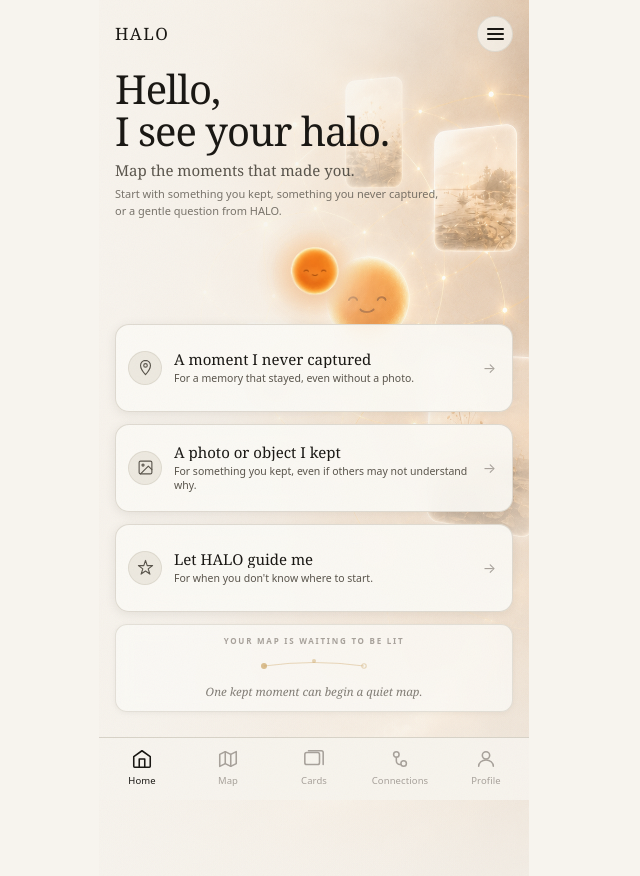
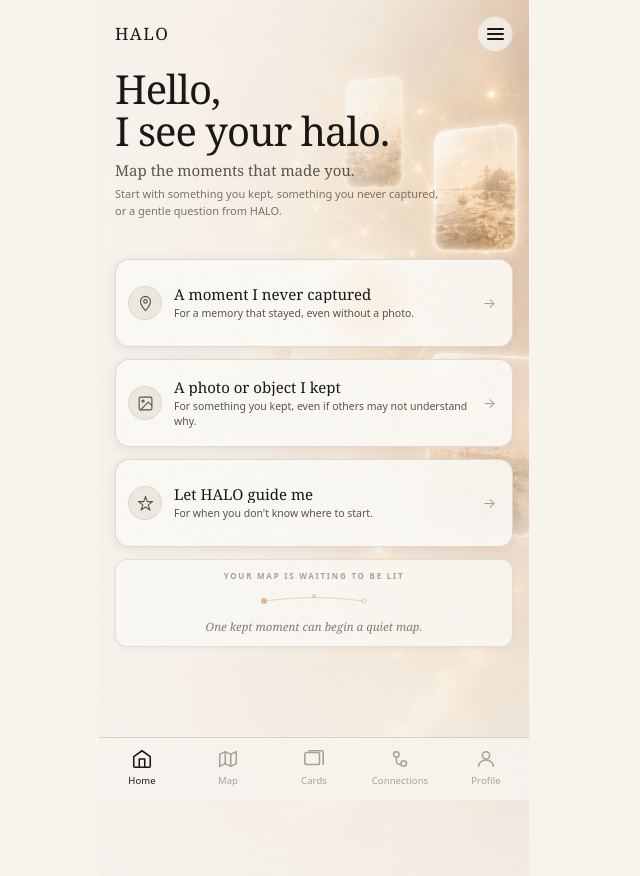
Before and after one commit to leoldonz-sudo/halo-mvp, a Next.js app: page /demo in a window 1280 px wide. Shown: the whole page, without its empty margins (326-966 px from the left). Built offline with nearby package versions, Linux system fonts and the light colour scheme.

Commit message:
fix: remove duplicate XiaomanAvatar, tighten spacer height

```diff
--- a/app/globals.css
+++ b/app/globals.css
@@ -1906,11 +1906,11 @@ body {
   opacity: 0.8;
 }
 
-/* ── Xiaoman spacer — centers avatar between copy and cards ── */
+/* ── Spacer between copy and cards ── */
 .hs-spacer {
   flex: 1;
-  min-height: 72px;
-  max-height: 112px;
+  min-height: 16px;
+  max-height: 40px;
   display: flex;
   align-items: center;
   justify-content: center;
--- a/components/home/HomeHero.tsx
+++ b/components/home/HomeHero.tsx
@@ -101,9 +101,7 @@ export function HomeHero({ onPick }: { onPick: (type: EntryType) => void }) {
             <p className="hs-body">Start with something you kept, something you never captured,<br />or a gentle question from HALO.</p>
           </div>
 
-          <div className="hs-spacer">
-            <XiaomanAvatar size={72} mood="idle" />
-          </div>
+          <div className="hs-spacer" />
 
           <div className="hs-cards">
             {ENTRIES.map((e) => (
```
